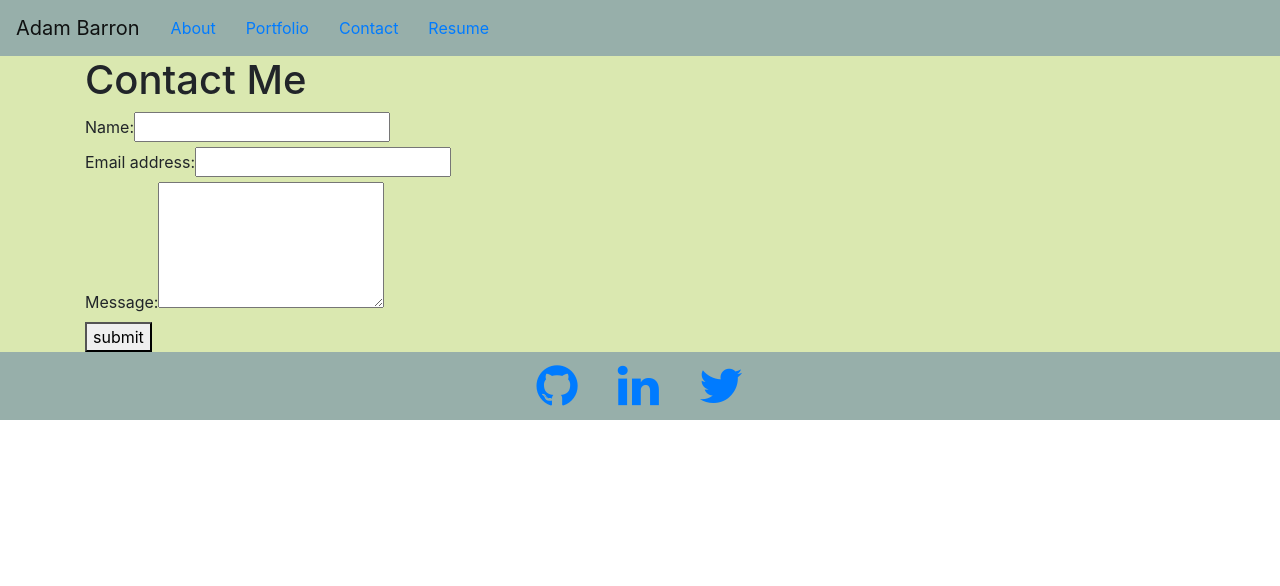
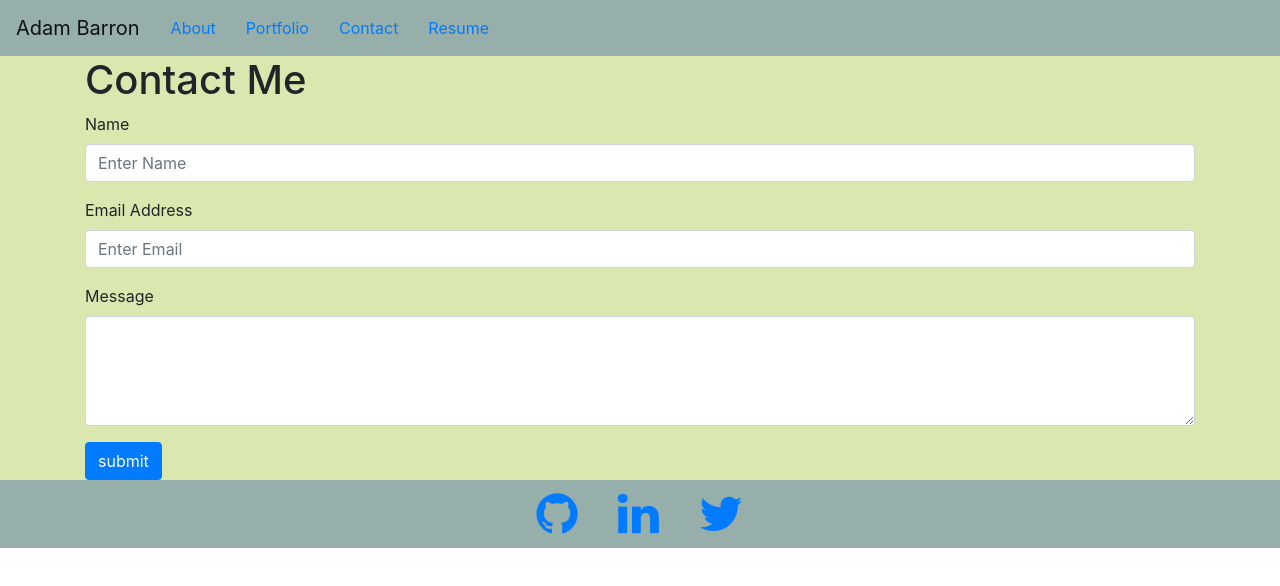
Before and after one commit to barron-a/react-portfolio-new, a React (Create React App) app in the folder client/: page /contact in a window 1280 px wide. Shown: the top 586 px of the page. Built offline with nearby package versions, Linux system fonts and the light colour scheme.

Commit message:
updated styling on Contact Me Page

```diff
--- a/client/src/App.css
+++ b/client/src/App.css
@@ -13,7 +13,7 @@ footer {
 
 #root {
     background-color: #dae8b0;
-    height:fit-content;
+    height: max-content;
 }
 
 .header-img {
--- a/client/src/pages/Contact/index.js
+++ b/client/src/pages/Contact/index.js
@@ -1,6 +1,8 @@
 import React, { useState } from 'react';
 import { validateEmail } from '../../utils/validateemail';
 import Container from 'react-bootstrap/Container';
+import Form from 'react-bootstrap/Form';
+import Button from 'react-bootstrap/Button';
 
 export const Contact = () => {
     const [formState, setFormState] = useState({ name: '', email: '', message: '' });
@@ -38,26 +40,38 @@ export const Contact = () => {
         <Container>
             <section>
                 <h1>Contact Me</h1>
-                <form id="contact-form" onSubmit={handleSubmit}>
-                    <div>
+                <Form id="contact-form" onSubmit={handleSubmit}>
+                    {/* <div>
                         <label htmlFor="name">Name:</label>
                         <input type="text" defaultValue={name} onBlur={handleChange} name="name" />
-                    </div>
-                    <div>
+                    </div> */}
+                    <Form.Group>
+                        <Form.Label>Name</Form.Label>
+                        <Form.Control placeholder="Enter Name" />
+                    </Form.Group>
+                    {/* <div>
                         <label htmlFor="email">Email address:</label>
                         <input type="email" defaultValue={email} onBlur={handleChange} name="email" />
-                    </div>
-                    <div>
+                    </div> */}
+                    <Form.Group controlId="formBasicEmail">
+                        <Form.Label>Email Address</Form.Label>
+                        <Form.Control type="email" placeholder="Enter Email" />
+                    </Form.Group>
+                    {/* <div>
                         <label htmlFor="message">Message:</label>
                         <textarea name="message" defaultValue={message} onBlur={handleChange} rows="5" />
-                    </div>
+                    </div> */}
+                    <Form.Group>
+                        <Form.Label>Message</Form.Label>
+                        <Form.Control as="textarea" rows={4} />
+                    </Form.Group>
                     {errorMessage && (
                         <div>
                             <p className="error-text">{errorMessage}</p>
                         </div>
                     )}
-                    <button type="submit">submit</button>
-                </form>
+                    <Button className="submit-btn" variant="primary" type="submit">submit</Button>
+                </Form>
             </section>
         </Container>
     );
--- a/client/src/pages/Portfolio/index.js
+++ b/client/src/pages/Portfolio/index.js
@@ -65,7 +65,7 @@ export const Portfolio = () => {
                                 <Card.Title>{name}</Card.Title>
                                 <Card.Text>
                                     <Link to ={deployed}>{name} Deployed</Link> <br />
-                                    <Link to ={github}>GitHub Repository</Link>
+                                    <Link to ={github}>{name} GitHub Repository</Link>
                                 </Card.Text>
                             </Card.Body>
                             <Card.Img variant="top"
--- a/client/src/pages/Resume/index.js
+++ b/client/src/pages/Resume/index.js
@@ -1,7 +1,12 @@
+import Container from 'react-bootstrap/Container';
+import Row from 'react-bootstrap/Row';
+
 export const Resume = () => {
     return (
-        <h1>
-            This is our resume page
-        </h1>
+        <Container>
+            <h1>
+                This is our resume page
+            </h1>
+        </Container>
     )
 }
```
